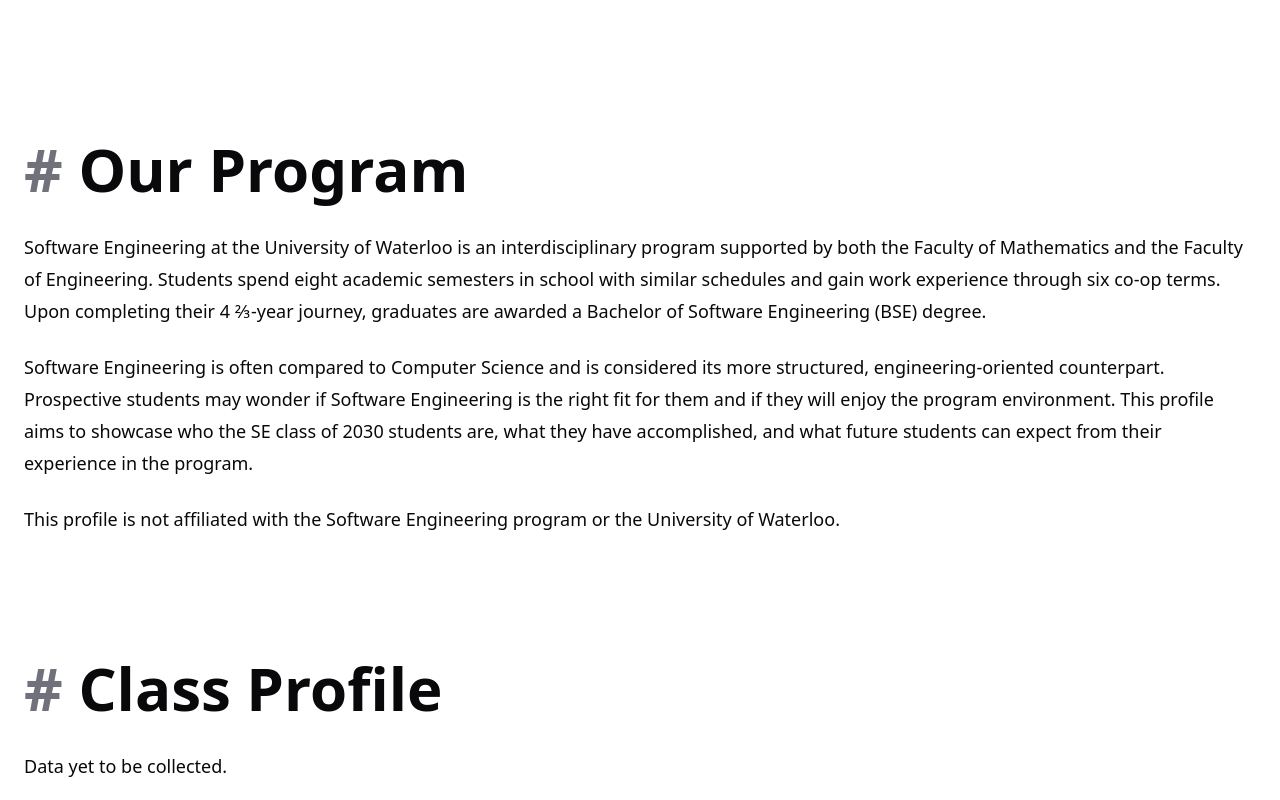
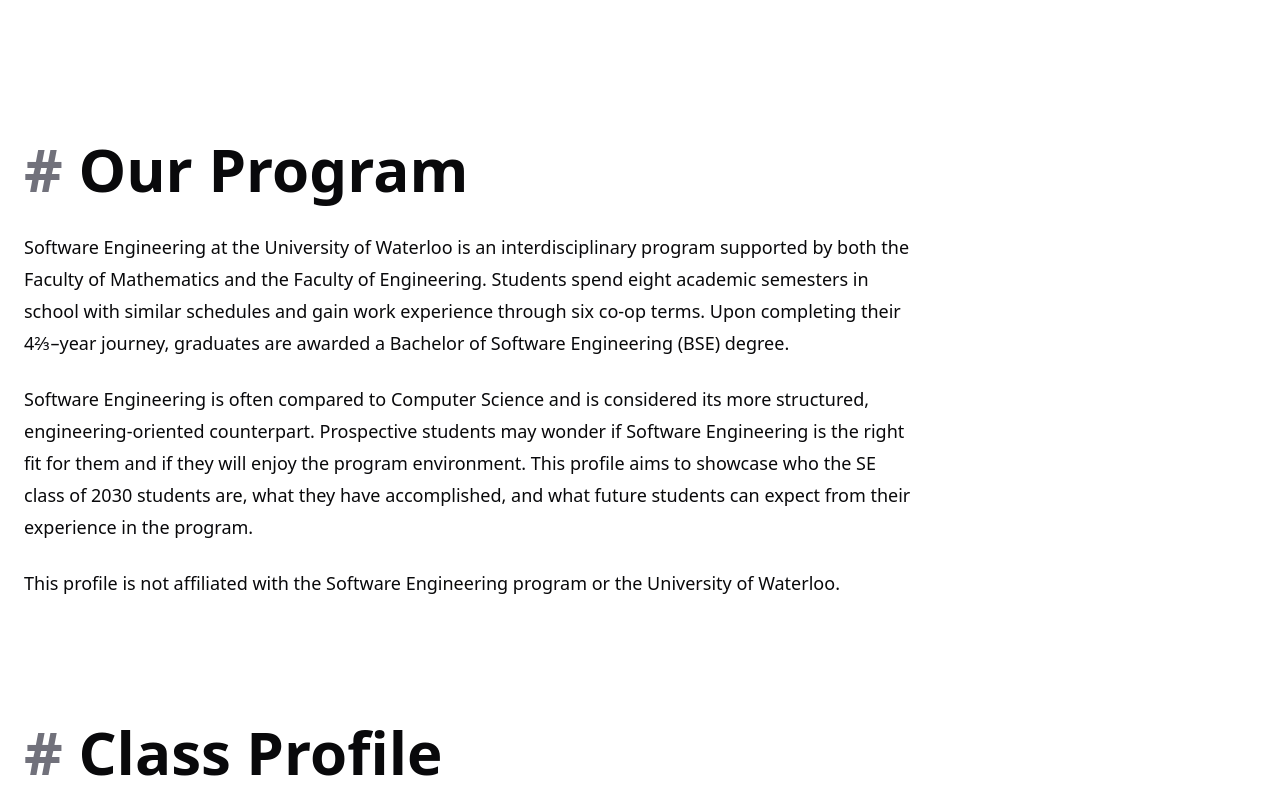
Before and after one commit to powersagitar/se30.io, a Next.js app: page / in a window 1280 px wide. Shown: the part 800-1600 px from the top of the page. Built offline with nearby package versions, Linux system fonts and the light colour scheme.

Commit message:
shrink text area width + use en dash (#14)
* shrink text area width

```diff
--- a/app/page.tsx
+++ b/app/page.tsx
@@ -33,7 +33,7 @@
             interdisciplinary program supported by both the Faculty of
             Mathematics and the Faculty of Engineering. Students spend eight
             academic semesters in school with similar schedules and gain work
-            experience through six co-op terms. Upon completing their 4 ⅔-year
+            experience through six co-op terms. Upon completing their 4⅔–year
             journey, graduates are awarded a Bachelor of Software Engineering
             (BSE) degree.
           </SectionParagraph>
--- a/components/ui/section.tsx
+++ b/components/ui/section.tsx
@@ -38,5 +38,5 @@
 }
 
 export function Section({ children, className }: SectionProps) {
-  return <article className={cn('mt-[10%]', className)}>{children}</article>;
+  return <article className={cn('mt-[10%] max-w-4xl', className)}>{children}</article>;
 }
```
